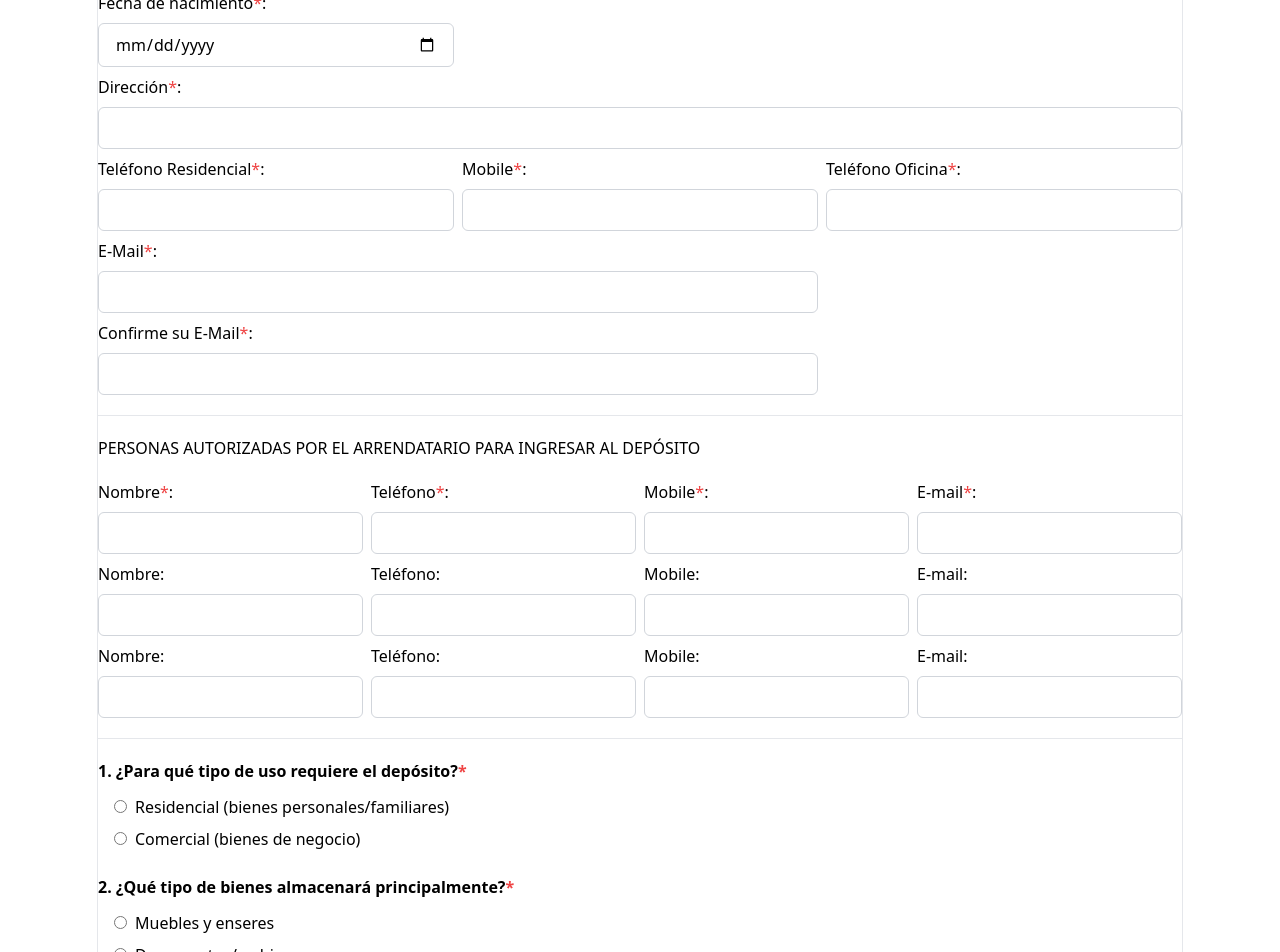
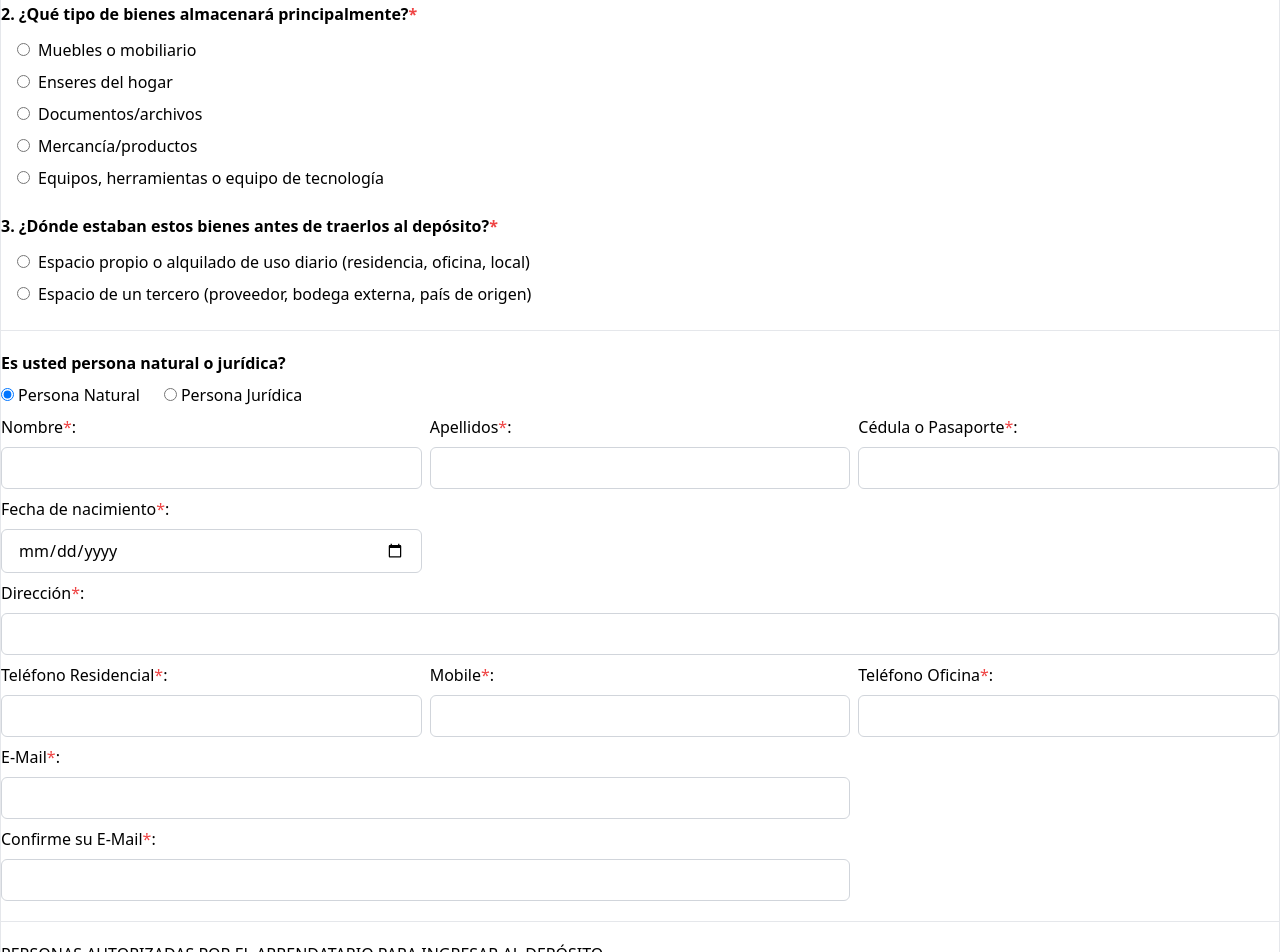
Before and after one commit to Procapi-it/alma-solicitudes, a React (Vite) app: page / in a window 1280 px wide. Shown: the part 560-1512 px from the top of the page. Built offline with nearby package versions, Linux system fonts and the light colour scheme; no server answers.

Commit message:
feat: Adding new items to the questions

```diff
--- a/src/components/AlmaForm.jsx
+++ b/src/components/AlmaForm.jsx
@@ -42,15 +42,17 @@ export const AlmaForm = () => {
 
             <BrandsInfo register={register} errors={errors} setValue={setValue} />
 
+            <hr className="my-5" />
+
+            <StorageUsage register={register} />
+
+            <hr className="my-5" />
+
             <PersonalInfo register={register} errors={errors} persona={persona} setPersona={setPersona} />
 
             <hr className="my-5" />
 
             <AuthorizedPersons register={register} errors={errors} />
-
-            <hr className="my-5" />
-
-            <StorageUsage register={register} />
 
             <hr className="my-5" />
 
--- a/src/components/BrandsInfo.jsx
+++ b/src/components/BrandsInfo.jsx
@@ -89,10 +89,9 @@ export const BrandsInfo = ({ register, setValue }) => {
             className="border border-gray-300 px-4 py-2 rounded-md w-full"
           >
             <option value="">Seleccione:</option>
-            <option value="Liberar espacio en vivienda/negocio">Liberar espacio en vivienda/negocio</option>
-            <option value="Esperar de inmueble (por remodelación, propio o rentado)">Esperar de inmueble (por remodelación, propio o rentado)</option>
+            <option value="Guardar temporalmente (Por remodelación del inmueble o en espera de entrega)">Guardar temporalmente (Por remodelación del inmueble o en espera de entrega)</option>
             <option value="Guardar temporalmente hasta vender/regalar/descartar">Guardar temporalmente hasta vender/regalar/descartar</option>
-            <option value="Guardar de forma permanente/indefinida en lugar seguro">Guardar de forma permanente/indefinida en lugar seguro</option>
+            <option value="Guardar permanentemente">Guardar permanentemente</option>
           </select>
         </div>
 
--- a/src/components/StorageUsage.jsx
+++ b/src/components/StorageUsage.jsx
@@ -45,11 +45,22 @@ export const StorageUsage = ({ register }) => {
                         <input
                             type="radio"
                             id="tipoBienesMuebles"
-                            value="Muebles y enseres"
+                            value="Muebles o mobiliario"
                             {...register("tipoBienes", { required: true })}
                         />
                         <label htmlFor="tipoBienesMuebles" className="mx-2">
-                            Muebles y enseres
+                            Muebles o mobiliario
+                        </label>
+                    </div>
+                    <div>
+                        <input
+                            type="radio"
+                            id="tipoBienesEnseres"
+                            value="Enseres del hogar"
+                            {...register("tipoBienes", { required: true })}
+                        />
+                        <label htmlFor="tipoBienesEnseres" className="mx-2">
+                            Enseres del hogar
                         </label>
                     </div>
                     <div>
@@ -78,11 +89,11 @@ export const StorageUsage = ({ register }) => {
                         <input
                             type="radio"
                             id="tipoBienesEquipo"
-                            value="Equipo y tecnología"
+                            value="Equipos, herramientas o equipo de tecnología"
                             {...register("tipoBienes", { required: true })}
                         />
                         <label htmlFor="tipoBienesEquipo" className="mx-2">
-                            Equipo y tecnología
+                            Equipos, herramientas o equipo de tecnología
                         </label>
                     </div>
                 </div>
```
